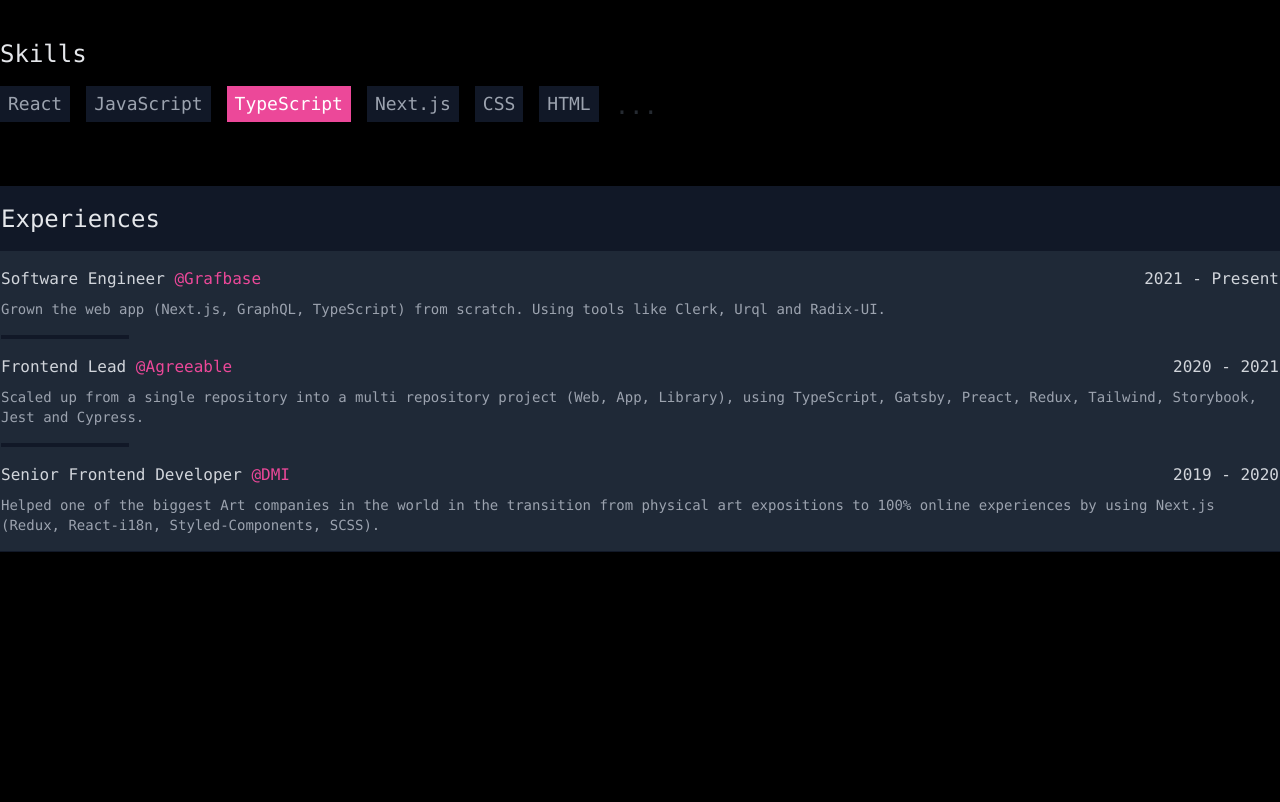
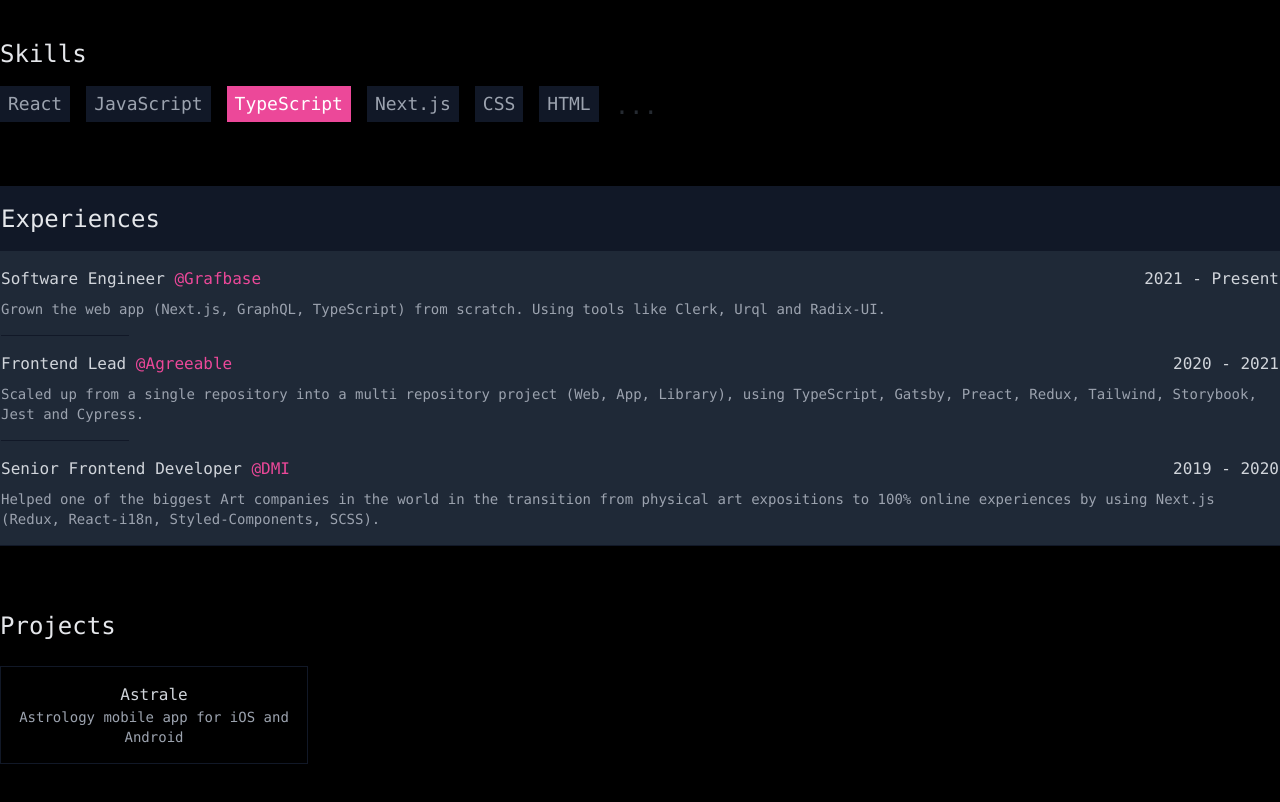
Before and after one commit to jvidalv/personal-page-with-no-code, a plain HTML site: page index.html in a window 1280 px wide. Shown: the part 266-1068 px from the top of the page. Drawn offline with nearby package versions, Linux system fonts and the light colour scheme.

Commit message:
beta version of projects section

```diff
--- a/index.html
+++ b/index.html
@@ -52,7 +52,7 @@
                             Grown the web app (Next.js, GraphQL, TypeScript) from scratch. Using tools like Clerk, Urql and Radix-UI.
                         </p>
                     </div>
-                    <hr class="border-2 border-gray-900 w-32 my-4"/>
+                    <hr class="border-gray-900 w-32 my-4"/>
                     <div>
                         <div class="flex justify-between">
                             <h3 class="text-gray-300">Frontend Lead <span class="text-pink-500">@Agreeable</span></h3>
@@ -62,7 +62,7 @@
                             Scaled up from a single repository into a multi repository project (Web, App, Library), using TypeScript, Gatsby, Preact, Redux, Tailwind, Storybook, Jest and Cypress.
                         </p>
                     </div>
-                    <hr class="border-2 border-gray-900 w-32 my-4"/>
+                    <hr class="border-gray-900 w-32 my-4"/>
                     <div>
                         <div class="flex justify-between">
                             <h3 class="text-gray-300">Senior Frontend Developer <span class="text-pink-500">@DMI</span></h3>
@@ -75,7 +75,7 @@
                 </div>
             </div>
         </section>
-        <!-- <section class="container mx-auto">
+        <section class="container mx-auto">
             <h2 class="text-2xl text-gray-200">
                 Projects
             </h2>
@@ -86,7 +86,7 @@
                     <p class="text-gray-400 text-sm ">Astrology mobile app for iOS and Android</p>
                 </div>
             </div>
-        </section> -->
+        </section>
     </main>
     <footer>
     </footer>
```
